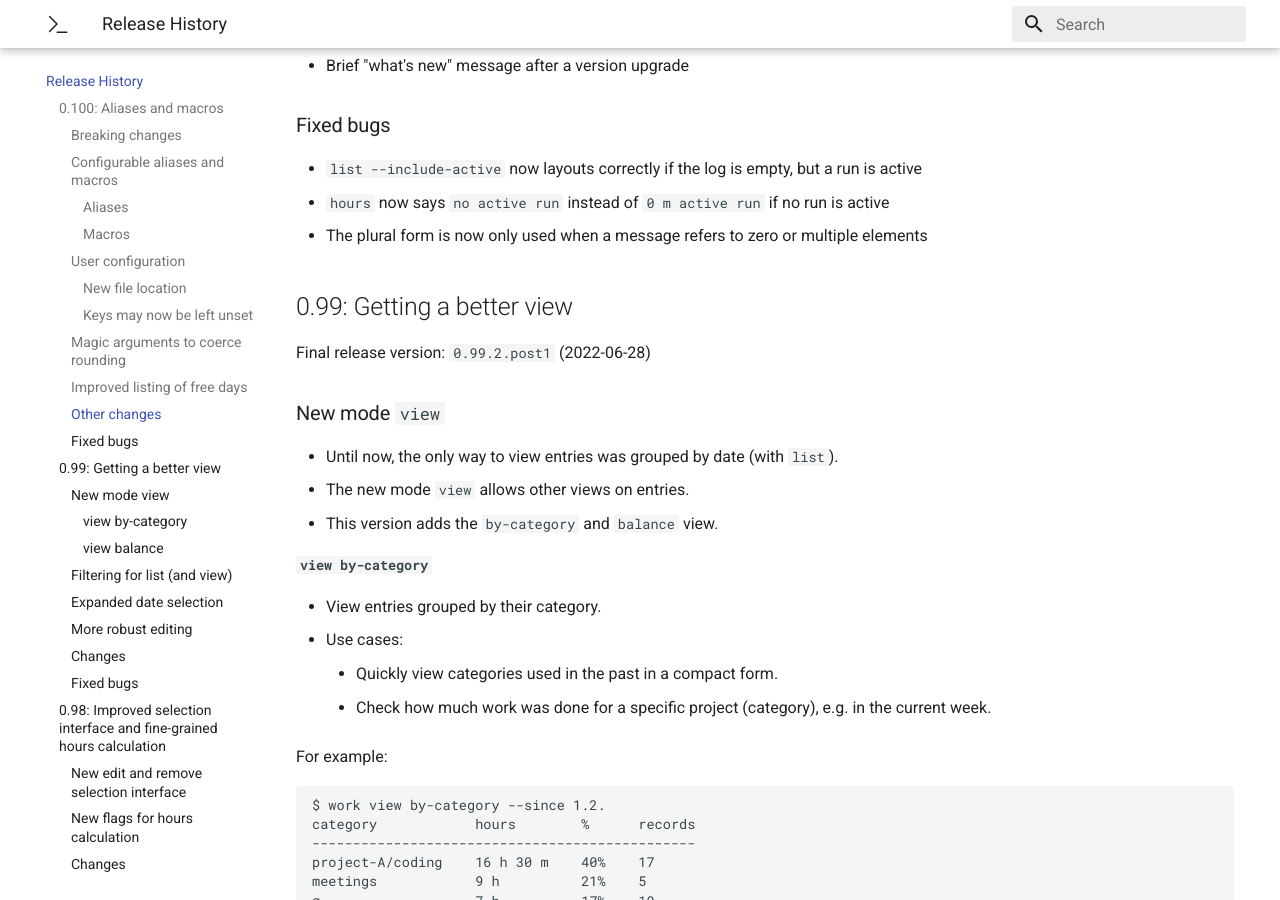
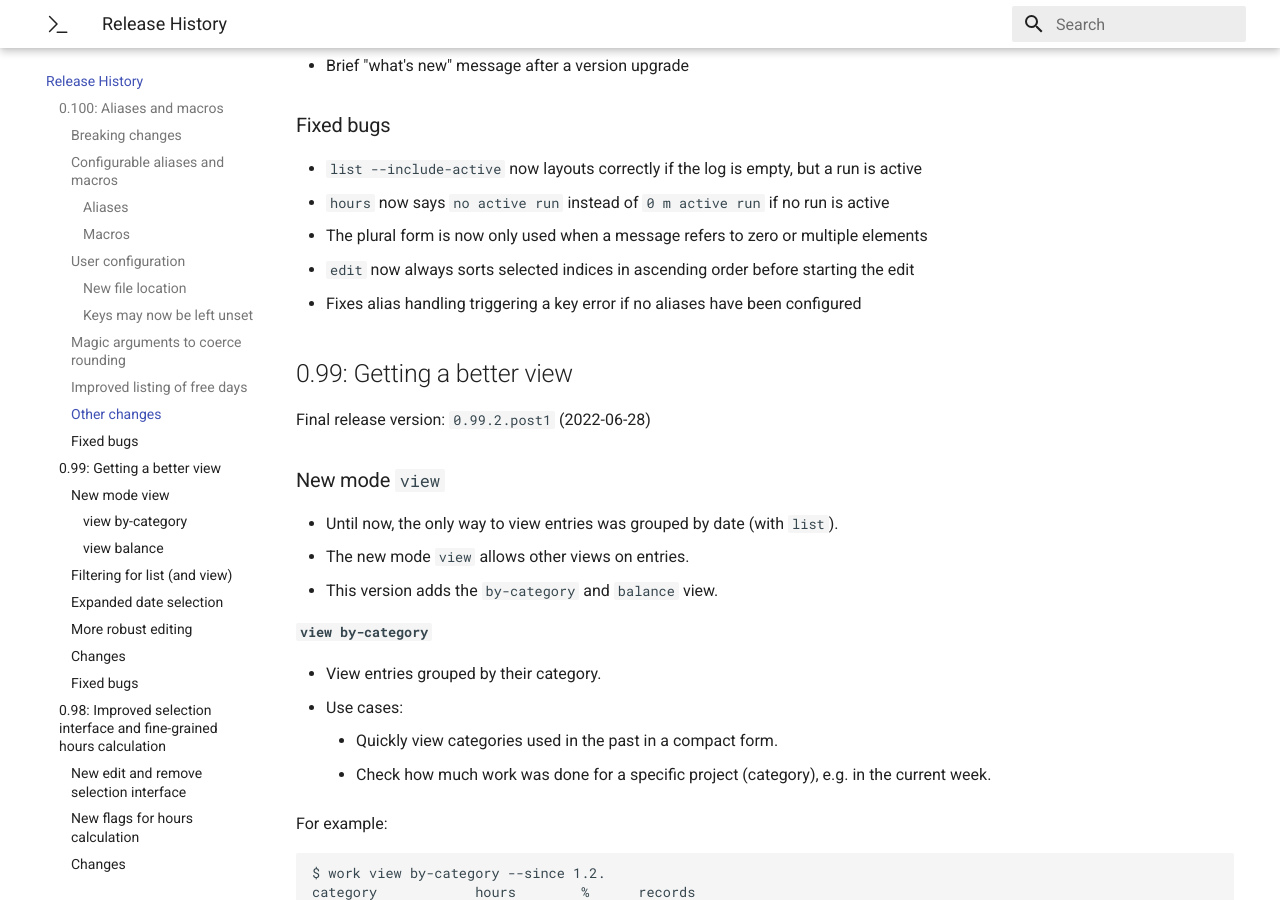
Before and after one commit to vauhochzett/work-docs, an MkDocs documentation site: the page built from docs/releases.md, in a window 1280 px wide and 900 px high, scrolled down 3256 px. Built offline with MkDocs 1.6.1 and Material for MkDocs 9.7.7, drawn with Linux system fonts in a browser that asks for light colours; some of the changed text lies outside the part shown.

Commit message:
Releases: v0.100.3

```diff
--- a/docs/releases.md
+++ b/docs/releases.md
@@ -143,6 +143,8 @@ Total: 15 free days
 - `list --include-active` now layouts correctly if the log is empty, but a run is active
 - `hours` now says `no active run` instead of `0 m active run` if no run is active
 - The plural form is now only used when a message refers to zero or multiple elements
+- `edit` now always sorts selected indices in ascending order before starting the edit
+- Fixes alias handling triggering a key error if no aliases have been configured
 
 
 ## 0.99: Getting a better view
```
Also changed, not shown: other parts of docs/releases.md (+1 -1 lines).
